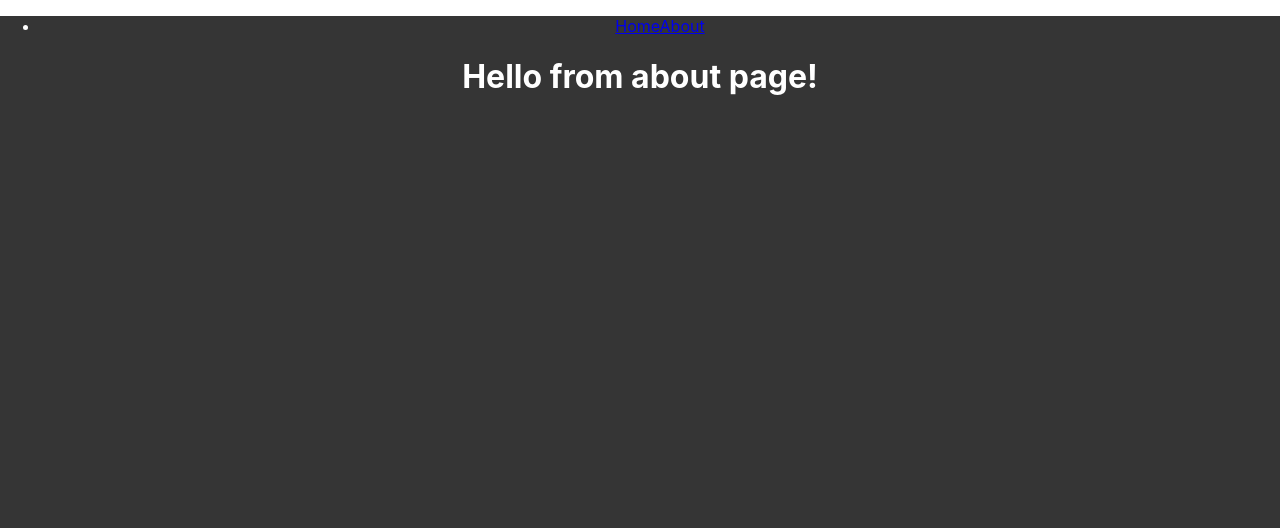
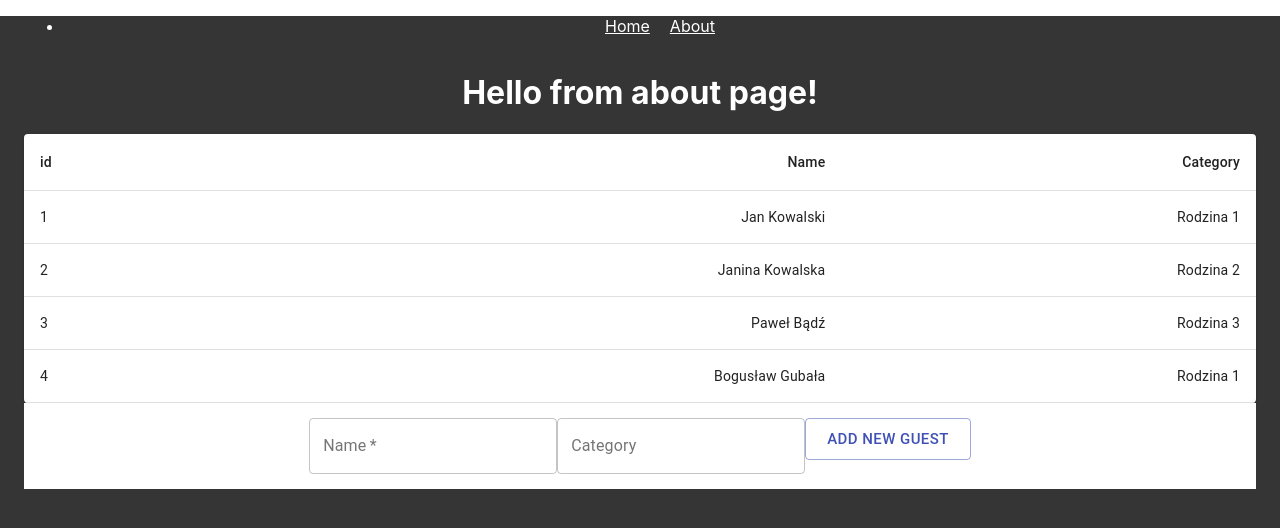
Before and after one commit to AndKorbiel/event-seats-planner, a React (Create React App) app in the folder client/: page /about in a window 1280 px wide. Shown: the top 528 px of the page. Built offline with nearby package versions, Linux system fonts and the light colour scheme.

Commit message:
Add new guest functionality

```diff
--- a/client/package.json
+++ b/client/package.json
@@ -3,6 +3,7 @@
   "version": "0.1.0",
   "private": true,
   "dependencies": {
+    "@material-ui/core": "^4.11.3",
     "@testing-library/jest-dom": "^5.11.9",
     "@testing-library/react": "^11.2.5",
     "@testing-library/user-event": "^12.7.1",
--- a/client/src/App.css
+++ /dev/null
@@ -1,41 +0,0 @@
-.App {
-  text-align: center;
-  background: #353535;
-  color: #fff;
-  height: 100vh;
-}
-
-.App-logo {
-  height: 40vmin;
-  pointer-events: none;
-}
-
-@media (prefers-reduced-motion: no-preference) {
-  .App-logo {
-    animation: App-logo-spin infinite 20s linear;
-  }
-}
-
-.App-header {
-  background-color: #282c34;
-  min-height: 100vh;
-  display: flex;
-  flex-direction: column;
-  align-items: center;
-  justify-content: center;
-  font-size: calc(10px + 2vmin);
-  color: white;
-}
-
-.App-link {
-  color: #61dafb;
-}
-
-@keyframes App-logo-spin {
-  from {
-    transform: rotate(0deg);
-  }
-  to {
-    transform: rotate(360deg);
-  }
-}
--- a/client/src/App.js
+++ b/client/src/App.js
@@ -6,12 +6,15 @@ import {
 } from "react-router-dom";
 import { About } from './views/About';
 import HomePage from './views/HomePage';
-import './App.css';
+
+import Container from '@material-ui/core/Container';
+import './styles/App.css';
 
 function App() {
   return (
     <Router>
       <div className="App">
+        <Container>
           <nav>
             <ul>
               <li>
@@ -24,6 +27,8 @@ function App() {
             <Route exact path="/" component={HomePage}></Route>
             <Route path="/about" component={About}></Route>
           </Switch>
+        </Container>
+
       </div>
     </Router>
   );
--- /dev/null
+++ b/client/src/components/Guest-input.js
@@ -0,0 +1,62 @@
+import TextField from '@material-ui/core/TextField';
+import Button from '@material-ui/core/Button';
+import { Component } from 'react';
+import { connect } from 'react-redux';
+
+class GuestInput extends Component {
+    state = {
+        firstName: '',
+        category: '',
+        firstNameError: false
+    }
+
+    handleChange = (e) => {
+        let value = e.target.value;
+
+        this.setState({
+            firstName: value
+        })
+    }
+
+    vaildateInputs = () => {
+        let value = false
+        if (!this.state.firstName) {
+            value = true
+        }
+
+        this.setState({
+            firstNameError: value
+        })
+    }
+
+    render() {
+        return (
+            <div className="user-input-group" >
+                <form autoComplete="off">
+                    <TextField
+                        required
+                        error={this.state.firstNameError}
+                        id="outlined-basic"
+                        label="Name"
+                        value={this.state.firstName}
+                        onChange={e => this.handleChange(e)}
+                        helperText={this.state.firstNameError ? 'Error' : ''}
+                        variant="outlined"
+                    />
+                    <TextField id="outlined-basic" label="Category" variant="outlined" />
+                    <Button variant="outlined" color="primary" size="large" onClick={() => this.vaildateInputs()}>
+                        Add new guest
+                    </Button>
+                </form>
+            </div>
+        )
+    }
+}
+
+const mapDispatchToProps = dispatch => {
+    return {
+        addNewUser: user => { dispatch(addNewUser(user)) }
+    }
+}
+
+export default GuestInput = connect(null, mapDispatchToProps)(GuestInput);
--- /dev/null
+++ b/client/src/components/Guest-list.js
@@ -0,0 +1,53 @@
+import { connect } from 'react-redux';
+
+// Material UI
+import Table from '@material-ui/core/Table';
+import TableBody from '@material-ui/core/TableBody';
+import TableCell from '@material-ui/core/TableCell';
+import TableContainer from '@material-ui/core/TableContainer';
+import TableHead from '@material-ui/core/TableHead';
+import TableRow from '@material-ui/core/TableRow';
+import Paper from '@material-ui/core/Paper';
+
+function GuestList(props) {
+    return (
+        <div>
+            <TableContainer component={Paper}>
+                <Table aria-label="simple table">
+                    <TableHead>
+                        <TableRow>
+                            <TableCell>id</TableCell>
+                            <TableCell align="right">Name</TableCell>
+                            <TableCell align="right">Category</TableCell>
+                        </TableRow>
+                    </TableHead>
+                    <TableBody>
+                        {props.guestList.map((guest, index) => {
+                            return (
+                                <TableRow key={index + 1}>
+                                    <TableCell component="th" scope="row">
+                                        {index + 1}
+                                    </TableCell>
+                                    <TableCell align="right">{guest.name}</TableCell>
+                                    <TableCell align="right">{guest.category}</TableCell>
+                                </TableRow>
+                            )
+                        })}
+                    </TableBody>
+                </Table>
+            </TableContainer>
+            <table>
+
+
+            </table>
+        </div>
+    )
+}
+
+const mapStateToProps = state => {
+    return {
+        guestList: state.guestList
+    }
+}
+
+export default GuestList = connect(mapStateToProps, null)(GuestList)
--- a/client/src/index.js
+++ b/client/src/index.js
@@ -2,7 +2,7 @@ import React from 'react';
 import ReactDOM from 'react-dom';
 import App from './App';
 import { Provider } from 'react-redux';
-import './index.css';
+import './styles/index.css';
 import { store } from './redux/store';
 
 ReactDOM.render(
--- a/client/src/redux/reducers.js
+++ b/client/src/redux/reducers.js
@@ -1,7 +1,30 @@
 import { testAction } from './actions';
 
 const initialState = {
-    value: 'Test value'
+    value: 'Test value',
+    guestList:
+        [
+            {
+                id: 1,
+                name: "Jan Kowalski",
+                category: "Rodzina 1"
+            },
+            {
+                id: 2,
+                name: "Janina Kowalska",
+                category: "Rodzina 2"
+            },
+            {
+                id: 3,
+                name: "Paweł Bądź",
+                category: "Rodzina 3"
+            },
+            {
+                id: 4,
+                name: "Bogusław Gubała",
+                category: "Rodzina 1"
+            },
+        ]
 }
 
 export function mainReducer(state = initialState, action) {
--- /dev/null
+++ b/client/src/styles/App.css
@@ -0,0 +1,16 @@
+.App {
+  text-align: center;
+  background: #353535;
+  color: #fff;
+  height: 100vh;
+}
+
+a {
+  color: #fff;
+  margin: 0 10px;
+}
+
+.user-input-group {
+  background: #fff;
+  padding: 15px;
+}
--- a/client/src/views/About.js
+++ b/client/src/views/About.js
@@ -1,7 +1,32 @@
+import GuestList from '../components/Guest-list';
+import GuestInput from '../components/Guest-input';
+
+import { makeStyles } from '@material-ui/core/styles';
+import Grid from '@material-ui/core/Grid';
+
+const useStyles = makeStyles((theme) => ({
+    root: {
+        flexGrow: 1,
+    },
+    paper: {
+        padding: theme.spacing(2),
+        textAlign: 'center',
+        color: theme.palette.text.secondary,
+    },
+}));
+
 export function About() {
+    const classes = useStyles();
+
     return (
-        <div>
-            <h1>Hello from about page!</h1>
+        <div className={classes.root}>
+            <Grid container spacing={3}>
+                <Grid item xs={12}>
+                    <h1>Hello from about page!</h1>
+                    <GuestList />
+                    <GuestInput />
+                </Grid>
+            </Grid>
         </div>
     )
 }
```
Also changed, not shown: client/src/styles/index.css (renamed from client/src/index.css), 1 other file (tests, documents, lock files or other folders). Lines whose indentation alone changed are shown as unchanged.
